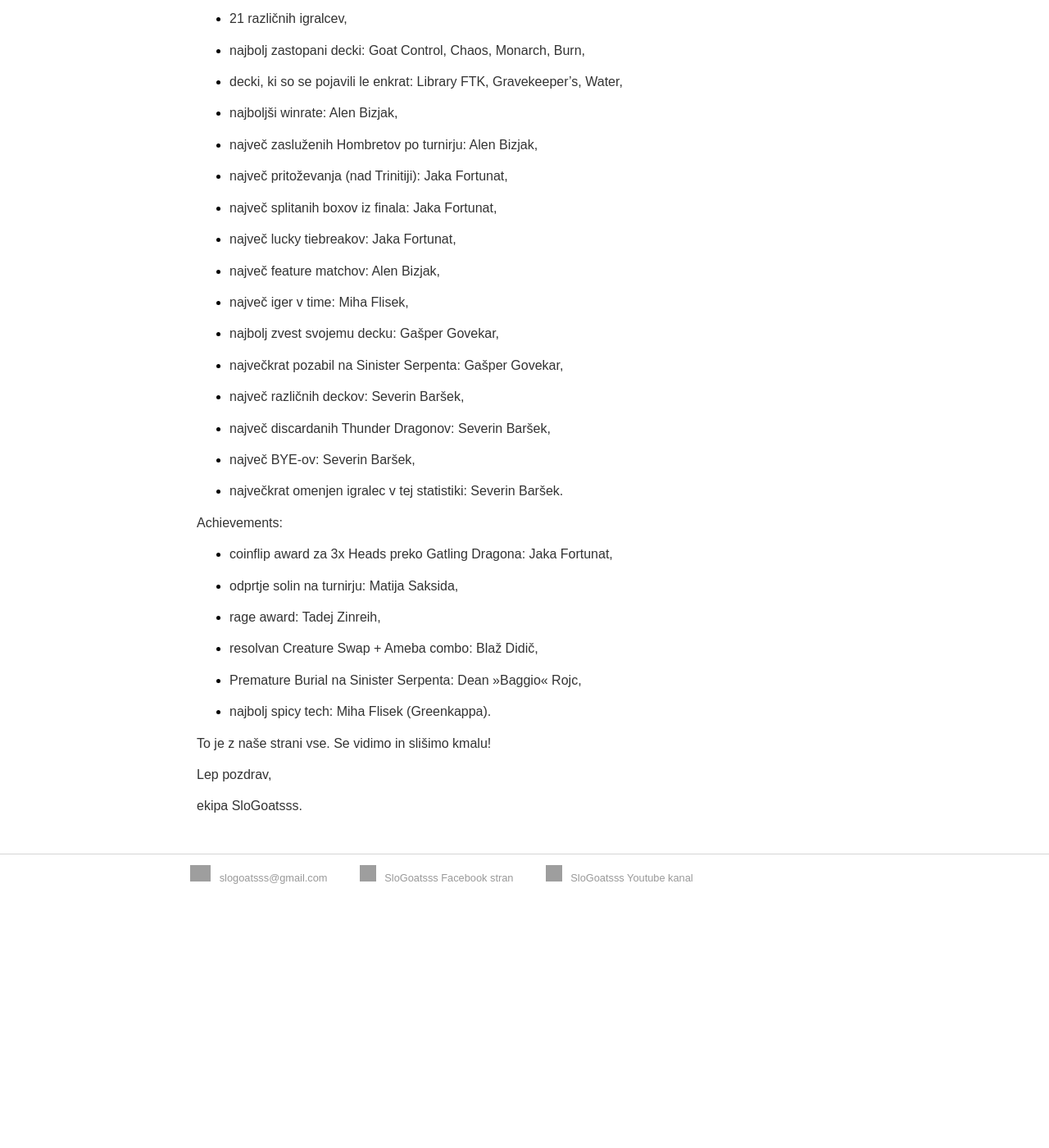
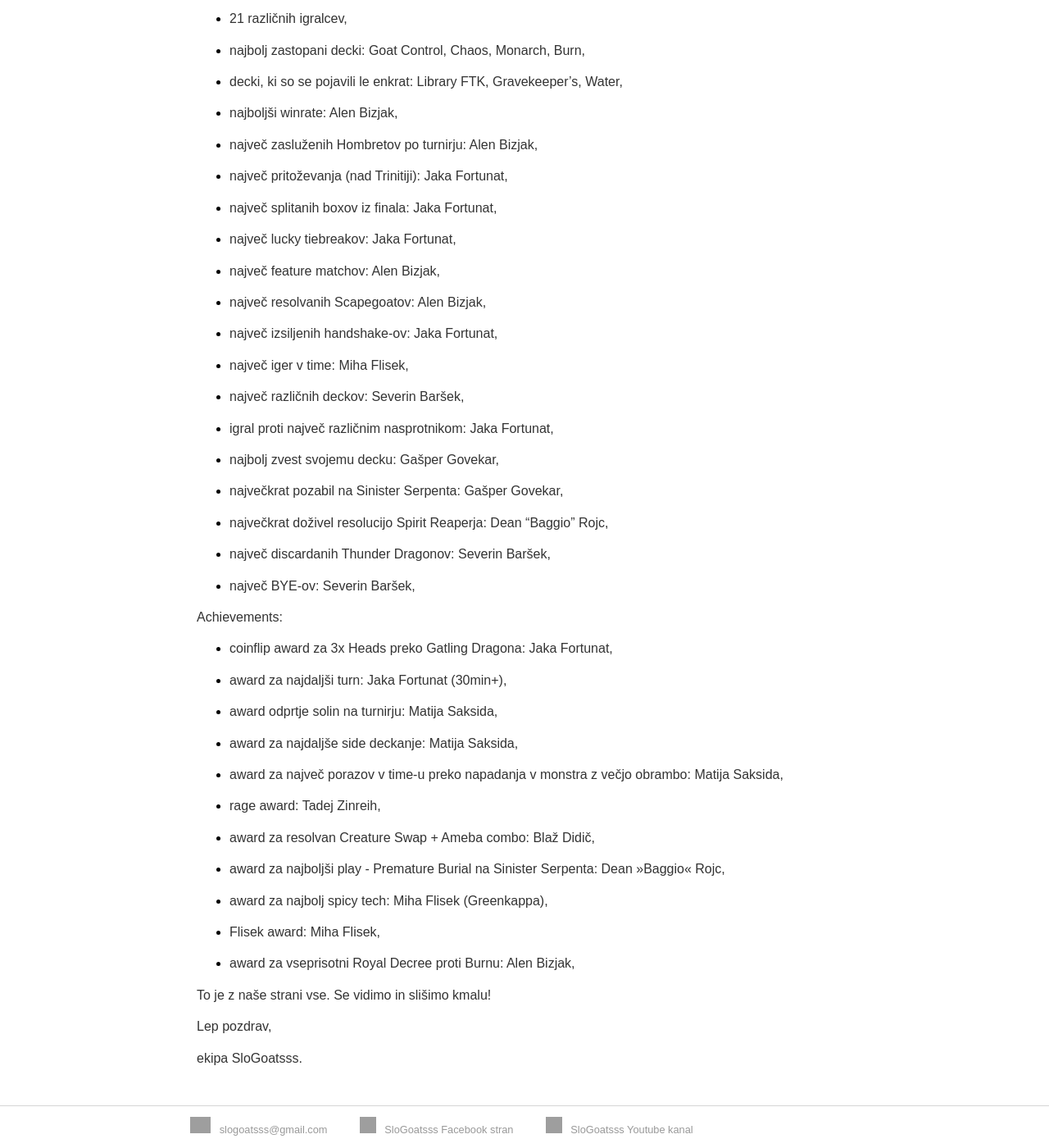
Before and after one commit to slogoatsss/slogoatsss.github.io, a Jekyll site: the page built from _posts/2019-06-09-coverage.md, in a window 1280 px wide and 1400 px high, scrolled down 861 px. Shown: the whole window at 82% size. Built offline with Jekyll 4.4.1, drawn with Linux system fonts in a browser that asks for light colours; nearby versions of some CDN libraries; library files that are not in the unit come from our copies; before the commit the page ends 1954 px from its top, so only the background shows below that; grey boxes are pictures that could not be loaded.

Commit message:
Update 2019-06-09-coverage.md

```diff
--- a/_posts/2019-06-09-coverage.md
+++ b/_posts/2019-06-09-coverage.md
@@ -40,33 +40,51 @@ V nadaljevanju sledi še kratek pregled statistike in zanimivega dogajanja / utr
 
 - največ feature matchov: Alen Bizjak,
 
+- največ resolvanih Scapegoatov: Alen Bizjak,
+
+- največ izsiljenih handshake-ov: Jaka Fortunat,
+
 - največ iger v time: Miha Flisek,
+
+- največ različnih deckov: Severin Baršek,
+
+- igral proti največ različnim nasprotnikom: Jaka Fortunat,
 
 - najbolj zvest svojemu decku: Gašper Govekar,
 
 - največkrat pozabil na Sinister Serpenta: Gašper Govekar,
 
-- največ različnih deckov: Severin Baršek,
+- največkrat doživel resolucijo Spirit Reaperja: Dean "Baggio" Rojc,
 
 - največ discardanih Thunder Dragonov: Severin Baršek,
 
 - največ BYE-ov: Severin Baršek,
 
-- največkrat omenjen igralec v tej statistiki: Severin Baršek.
-
 Achievements:
 
 - coinflip award za 3x Heads preko Gatling Dragona: Jaka Fortunat,
 
-- odprtje solin na turnirju: Matija Saksida,
+- award za najdaljši turn: Jaka Fortunat (30min+),
+
+- award odprtje solin na turnirju: Matija Saksida,
+
+- award za najdaljše side deckanje: Matija Saksida,
+
+- award za največ porazov v time-u preko napadanja v monstra z večjo obrambo: Matija Saksida,
 
 - rage award: Tadej Zinreih,
 
-- resolvan Creature Swap + Ameba combo: Blaž Didič,
+- award za resolvan Creature Swap + Ameba combo: Blaž Didič,
 
-- Premature Burial na Sinister Serpenta: Dean »Baggio« Rojc,
+- award za najboljši play - Premature Burial na Sinister Serpenta: Dean »Baggio« Rojc,
 
-- najbolj spicy tech: Miha Flisek (Greenkappa).
+- award za najbolj spicy tech: Miha Flisek (Greenkappa),
+
+- Flisek award: Miha Flisek,
+
+- award za vseprisotni Royal Decree proti Burnu: Alen Bizjak,
+
+
 
 To je z naše strani vse. Se vidimo in slišimo kmalu!
 
```
